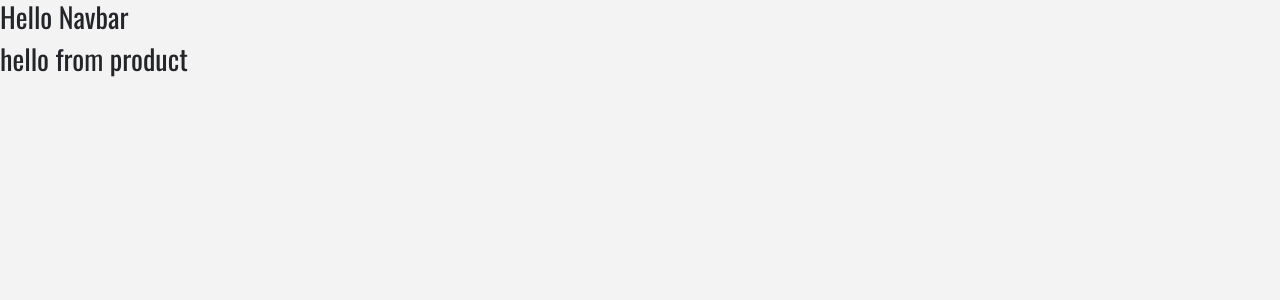
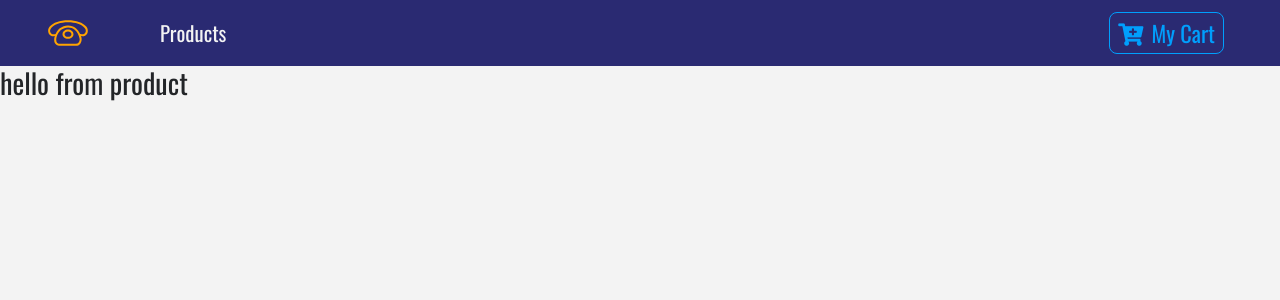
Before and after one commit to Belchenkov/react-phone-ecommerce, a React (Create React App) app: page / in a window 1280 px wide. Shown: the top 300 px of the page. Built offline with nearby package versions, Linux system fonts and the light colour scheme; a web font is replaced by a local one.

Commit message:
Create Navbar

```diff
--- a/package.json
+++ b/package.json
@@ -7,7 +7,8 @@
     "react": "^16.8.6",
     "react-dom": "^16.8.6",
     "react-router-dom": "^5.0.0",
-    "react-scripts": "2.1.8"
+    "react-scripts": "2.1.8",
+    "styled-components": "^4.2.0"
   },
   "scripts": {
     "start": "react-scripts start",
--- a/src/App.css
+++ b/src/App.css
@@ -25,3 +25,7 @@ body {
 .text-bright {
   color: var(--lightBlue);
 }
+
+.bg-blue {
+  background: var(--mainBlue)!important;
+}
--- /dev/null
+++ b/src/components/Button.js
@@ -0,0 +1,23 @@
+import styled from 'styled-components';
+
+export const ButtonContainer = styled.button`
+    text-transform:capitalize;
+    font-size: 1.4rem;
+    background: transparent;
+    border: .05rem solid var(--lightBlue);
+    color: var(--lightBlue);
+    border-radius: .5rem;
+    padding: .2rem .5rem;
+    cursor: pointer;
+    margin: .2rem .5rem .2rem 0;
+    transition: all .5s ease-in-out;
+
+    &:hover {
+        background: var(--lightBlue);
+        color: var(--mainBlue);
+    }
+
+    &:focus {
+        outline: none;
+    }
+`;
--- a/src/components/Navbar.js
+++ b/src/components/Navbar.js
@@ -1,14 +1,43 @@
 import React, {Component} from 'react';
-
+import { Link } from 'react-router-dom';
+import logo from '../logo.svg';
+import styled from 'styled-components';
+import { ButtonContainer } from './Button';
 
 class Navbar extends Component {
     render() {
         return (
-            <div>
-                <h3>Hello Navbar</h3>
-            </div>
+           <NavWrapper className="navbar navbar-expand-sm bg-blue navbar-dark px-sm-5">
+                {/* https://www.iconfinder.com/icons/1243689/call_phone_icon Creative Commons (Attribution 3.0 Unported);
+                    https://www.iconfinder.com/Makoto_msk */}
+               <Link to='/'>
+                   <img src={logo} alt="store" className="navbar-brand"/>
+               </Link>
+               <ul className="navbar-nav align-items-center">
+                   <li className="nav-item ml-5">
+                       <Link to="/" className="nav-link">products</Link>
+                   </li>
+               </ul>
+               <Link to='/cart' className="ml-auto">
+                   <ButtonContainer>
+                       <span className="mr-2">
+                            <i className="fas fa-cart-plus" />
+                       </span>
+                       my cart
+                   </ButtonContainer>
+               </Link>
+           </NavWrapper>
         );
     }
 }
 
+const NavWrapper = styled.nav`
+    background: var(----mainBlue);
+    .nav-link {
+        color: var(--mainWhite)!important;
+        font-size: 1.3rem;
+        text-transform: capitalize!important;
+    }
+`;
+
 export default Navbar;
```
Also changed, not shown: 1 other file (tests, documents, lock files or other folders).
